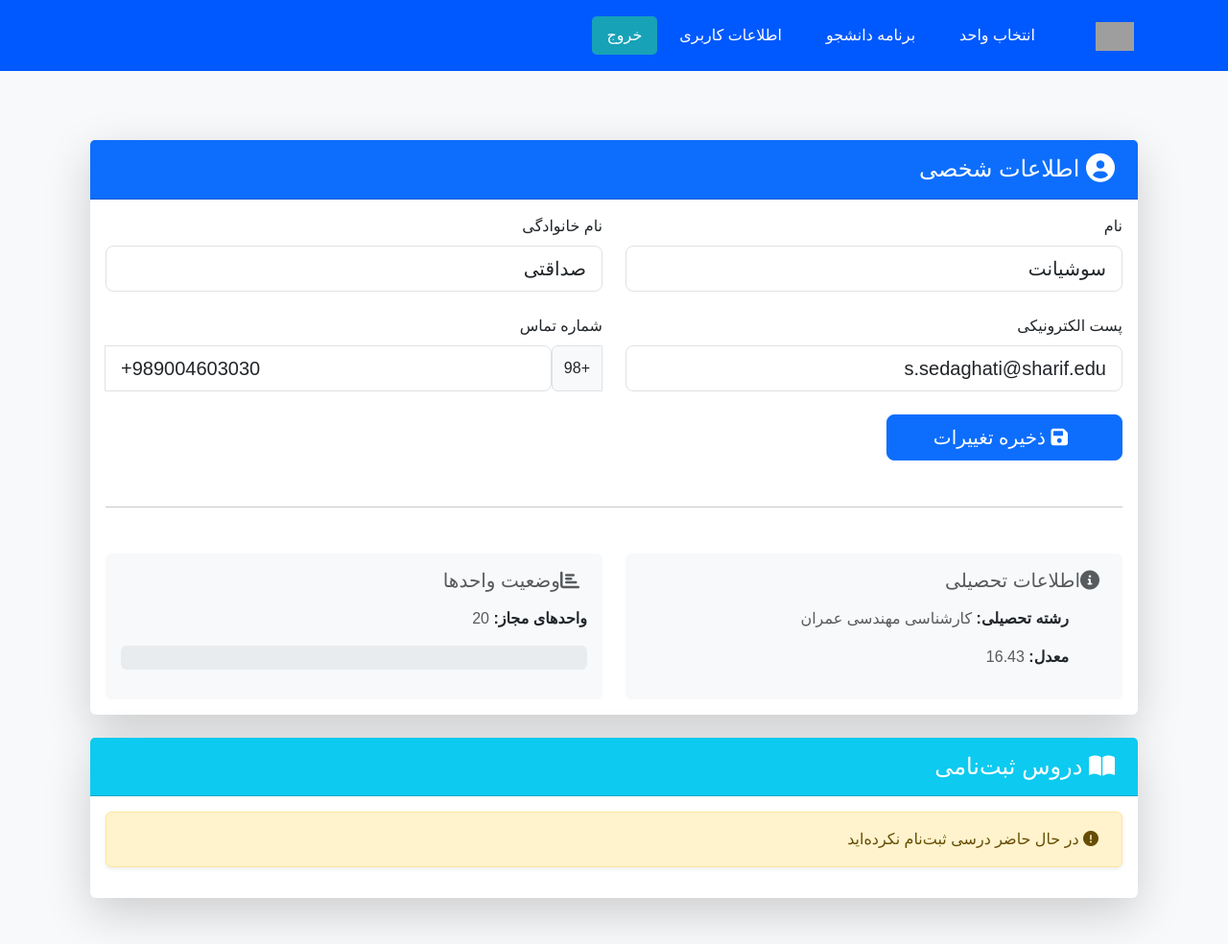
After one commit to aradataei/Course-Management-Software-Sharif-UT-IE-AP-Project, a Django app: page /student/profile/ in a window 1280 px wide. The commit adds this page. Shown: the whole page at 96% size. Run offline with Django 5.2, Linux system fonts and the light colour scheme; a user stored in the database is signed in; data comes from the database, SQL or seed files in the repository; both versions use the stored data as it was before the commit; grey boxes are pictures that could not be loaded.

Commit message:
profile management and removing added courses view and html created, everythong almost done needed a little debugging

```diff
--- a/appCourseWare/templates/accounts/register.html
+++ b/appCourseWare/templates/accounts/register.html
@@ -1,5 +1,5 @@
 <!DOCTYPE html>
-<html lang="fa" dir="rtl">
+<html lang="en" dir="rtl">
 <head>
     <meta charset="UTF-8">
     <meta name="viewport" content="width=device-width, initial-scale=1.0">
--- a/appCourseWare/templates/base.html
+++ b/appCourseWare/templates/base.html
@@ -8,7 +8,7 @@
     <link href="https://cdn.jsdelivr.net/npm/bootstrap@5.3.2/dist/css/bootstrap.min.css" rel="stylesheet" integrity="sha384-T3c6CoIi6uLrA9TneNEoa7RxnatzjcDSCmG1MXxSR1GAsXEV/Dwwykc2MPK8M2HN" crossorigin="anonymous">
     <!-- Font Awesome -->
     <link rel="stylesheet" href="https://cdnjs.cloudflare.com/ajax/libs/font-awesome/6.0.0/css/all.min.css" integrity="sha512-9usAa10IRO0HhonpyAIVpjrylPvoDwiPUiKdWk5t3PyolY1cOd4DSE0Ga+ri4AuTroPR5aQvXU9xC6qOPnzFeg==" crossorigin="anonymous" referrerpolicy="no-referrer" />
-
+    {% load static %}
     <style>
         /* Custom Styles */
         body {
@@ -83,18 +83,23 @@
     <!-- ناوبری -->
     <nav class="navbar navbar-expand-lg ">
         <div class="container">
-            <a class="navbar-brand" href="{% url 'home_view' %}">لوگو سایت</a>
+            <a class="navbar-brand" href="{% url 'home_view' %}">                     <img src="https://www.sharif.ir/documents/20124/0/logo-fa-IR.png/4d9b72bc-494b-ed5a-d3bb-e7dfd319aec8?t=1609608338755" alt="لوگوی دانشگاه" width="40" href="{% url 'home_view' %}">
+            </a>
             <button class="navbar-toggler" type="button" data-bs-toggle="collapse" data-bs-target="#navbarNav" aria-controls="navbarNav" aria-expanded="false" aria-label="Toggle navigation">
                 <span class="navbar-toggler-icon"></span>
             </button>
             <div class="collapse navbar-collapse" id="navbarNav">
                 <ul class="navbar-nav">
                     <li class="nav-item">
-                        <a class="nav-link" href="{% url 'home_view' %}">خانه</a>
+                        <a class="nav-link" href="{% url 'home_view' %}">انتخاب واحد</a>
                     </li>
                     <li class="nav-item">
                         <a class="nav-link" href="{% url 'student_schedule' %}">برنامه دانشجو</a>
                     </li>
+                    <li class="nav-item">
+                        <a class="nav-link" href="{% url 'student_profile' %}">اطلاعات کاربری</a>
+                    </li>
+
                     {% if user.is_authenticated %}
                         <li class="nav-item">
                             <form action="{% url 'logout' %}" method="post" class="logout-form">
@@ -119,9 +124,9 @@
     </main>
 
     <!-- فوتر -->
-    <footer>
+    {% comment %} <footer>
         <p>تمامی حقوق محفوظ است برای تیم طراحان محمدمهدی هاشمی و آراد عطائی</p>
-    </footer>
+    </footer> {% endcomment %}
 
     <!-- Bootstrap JS (Optional, if you need JS components) -->
     <script src="https://cdn.jsdelivr.net/npm/bootstrap@5.3.2/dist/js/bootstrap.bundle.min.js" integrity="sha384-C6RzsynM9kWDrMNeT87bh95OGNyZPhcTNXj1NW7RuBCsyN/o0jlpcV8Qyq46cDfL" crossorigin="anonymous"></script>
--- a/appCourseWare/templates/manager/base.html
+++ b/appCourseWare/templates/manager/base.html
@@ -22,8 +22,8 @@
     <header class="admin-header">
         <nav class="navbar navbar-expand-lg navbar-dark bg-primary">
             <div class="container-fluid">
-                <a class="navbar-brand" href="#">
-                    <img src="{% static 'img/logo.png' %}" alt="لوگوی دانشگاه" width="40" href="{% url 'home' %}">
+                <a class="navbar-brand" href="{% url 'home_view' %}">
+                    <img src="https://www.sharif.ir/documents/20124/0/logo-fa-IR.png/4d9b72bc-494b-ed5a-d3bb-e7dfd319aec8?t=1609608338755" alt="لوگوی دانشگاه" width="40" href="{% url 'home_view' %}">
                 </a>
 
                 <button class="navbar-toggler" type="button" data-bs-toggle="collapse" data-bs-target="#mainNav">
--- /dev/null
+++ b/appCourseWare/templates/student/profile.html
@@ -0,0 +1,187 @@
+{% extends 'base.html' %}
+{% load static %}
+{% load custom_filters %}
+
+{% block content %}
+<div class="container py-5">
+    <!-- Messages Section -->
+    {% if messages %}
+    <div class="row mb-4">
+        <div class="col-12">
+            {% for message in messages %}
+            <div class="alert alert-{{ message.tags }} alert-dismissible fade show shadow-sm">
+                {{ message }}
+                <button type="button" class="btn-close" data-bs-dismiss="alert"></button>
+            </div>
+            {% endfor %}
+        </div>
+    </div>
+    {% endif %}
+
+    <!-- Profile Section -->
+    <div class="card border-0 shadow-lg mb-4">
+        <div class="card-header bg-primary text-white py-3">
+            <h4 class="mb-0">
+                <i class="fas fa-user-circle fa-lg me-2"></i>
+                اطلاعات شخصی
+            </h4>
+        </div>
+        <div class="card-body">
+            <form method="post" class="row g-4">
+                {% csrf_token %}
+                <div class="col-md-6">
+                    <label class="form-label">نام</label>
+                    <input type="text" class="form-control form-control-lg" name="first_name"
+                           value="{{ student.first_name }}" required>
+                </div>
+                <div class="col-md-6">
+                    <label class="form-label">نام خانوادگی</label>
+                    <input type="text" class="form-control form-control-lg" name="last_name"
+                           value="{{ student.last_name }}" required>
+                </div>
+
+                <div class="col-md-6">
+                    <label class="form-label">پست الکترونیکی</label>
+                    <input type="email" class="form-control form-control-lg" name="email"
+                           value="{{ student.email }}" required>
+                </div>
+
+                <div class="col-md-6">
+                    <label class="form-label">شماره تماس</label>
+                    <div class="input-group">
+                        <span class="input-group-text">+98</span>
+                        <input type="tel" class="form-control form-control-lg" name="phone_number"
+                               value="{{ student.phone_number }}"
+                               >
+                    </div>
+                </div>
+
+
+                <div class="col-12 mt-4">
+                    <button type="submit" name="profile_update"
+                            class="btn btn-primary btn-lg px-5">
+                        <i class="fas fa-save me-2"></i>
+                        ذخیره تغییرات
+                    </button>
+                </div>
+            </form>
+
+            <hr class="my-5">
+
+            <!-- Read-only Info -->
+            <div class="row g-4">
+                <div class="col-md-6">
+                    <div class="card bg-light border-0 h-100">
+                        <div class="card-body">
+                            <h5 class="text-muted mb-3"><i class="fas fa-info-circle me-2"></i>اطلاعات تحصیلی</h5>
+                            <ul class="list-unstyled">
+                                <li class="mb-3">
+                                    <span class="fw-bold">رشته تحصیلی:</span>
+                                    <span class="text-muted">{{ student.major }}</span>
+                                </li>
+                                <li class="mb-3">
+                                    <span class="fw-bold">معدل:</span>
+                                    <span class="text-muted">{{ student.gpa }}</span>
+                                </li>
+                            </ul>
+                        </div>
+                    </div>
+                </div>
+                <div class="col-md-6">
+                    <div class="card bg-light border-0 h-100">
+                        <div class="card-body">
+                            <h5 class="text-muted mb-3"><i class="fas fa-chart-bar me-2"></i>وضعیت واحدها</h5>
+                            <div class="mb-3">
+                                <span class="fw-bold">واحدهای مجاز:</span>
+                                <span class="text-muted">{{ student.max_units }}</span>
+                            </div>
+                            <div class="progress" style="height: 25px;">
+                                <div class="progress-bar bg-success progress-bar-striped"
+                                    role="progressbar"
+                                    style="width: {{ student.current_units|percentage:student.max_units }}%"
+                                    aria-valuenow="{{ student.current_units }}"
+                                    aria-valuemin="0"
+                                    aria-valuemax="{{ student.max_units }}">
+                                    {{ student.current_units }} واحد
+                                </div>
+                            </div>
+                        </div>
+                    </div>
+                </div>
+            </div>
+        </div>
+    </div>
+
+    <!-- Enrolled Courses Section -->
+    <div class="card border-0 shadow-lg">
+        <div class="card-header bg-info text-white py-3">
+            <h4 class="mb-0">
+                <i class="fas fa-book-open me-2"></i>
+                دروس ثبت‌نامی
+            </h4>
+        </div>
+        <div class="card-body">
+            {% if courses %}
+            <div class="row row-cols-1 row-cols-md-2 row-cols-lg-3 g-4">
+                {% for course in courses %}
+                <div class="col">
+                    <div class="card h-100 border-0 shadow-sm hover-effect">
+                        <div class="card-body">
+                            <h5 class="card-title text-primary">
+                                {{ course.name }}
+                                <small class="text-muted d-block">{{ course.code }}</small>
+                            </h5>
+                            <div class="card-text">
+                                <div class="d-flex align-items-center mb-2">
+                                    <i class="fas fa-user-tie me-2"></i>
+                                    {{ course.professor }}
+                                </div>
+                                <div class="d-flex align-items-center mb-2">
+                                    <i class="fas fa-users me-2"></i>
+                                    ظرفیت باقیمانده: {{ course.remaining_capacity }}
+                                </div>
+                                <div class="d-flex align-items-center">
+                                    <i class="fas fa-cube me-2"></i>
+                                    واحد: {{ course.units }}
+                                </div>
+                            </div>
+                        </div>
+                        <div class="card-footer bg-transparent border-0">
+                            <form method="post" class="d-grid">
+                                {% csrf_token %}
+                                <input type="hidden" name="course_id" value="{{ course.id }}">
+                                <button type="submit" name="course_withdraw"
+                                        class="btn btn-danger btn-sm"
+                                        onclick="return confirm('آیا از حذف این درس اطمینان دارید؟')">
+                                    <i class="fas fa-trash-alt me-2"></i>
+                                    حذف درس
+                                </button>
+                            </form>
+                        </div>
+                    </div>
+                </div>
+                {% endfor %}
+            </div>
+            {% else %}
+            <div class="alert alert-warning shadow-sm">
+                <i class="fas fa-exclamation-circle me-2"></i>
+                در حال حاضر درسی ثبت‌نام نکرده‌اید
+            </div>
+            {% endif %}
+        </div>
+    </div>
+</div>
+
+<style>
+    .hover-effect {
+        transition: transform 0.3s ease, box-shadow 0.3s ease;
+    }
+    .hover-effect:hover {
+        transform: translateY(-5px);
+        box-shadow: 0 10px 20px rgba(0,0,0,0.1);
+    }
+    .progress-bar {
+        transition: width 1s ease-in-out;
+    }
+</style>
+{% endblock %}
--- /dev/null
+++ b/appCourseWare/templatetags/custom_filters.py
@@ -0,0 +1,15 @@
+from django import template
+
+register = template.Library()
+
+@register.filter
+def percentage(value, arg):
+    try:
+        return f"{(float(value) / float(arg)) * 100:.1f}"
+    except (ValueError, ZeroDivisionError):
+        return "0"
+
+
+@register.filter(name='split')
+def split(value, arg=','):
+    return value.split(arg)
--- a/appCourseWare/urls.py
+++ b/appCourseWare/urls.py
@@ -3,7 +3,7 @@ from . import views, adminViews, studentViews  # Import studentViews
 
 urlpatterns = [
     # USER
-    path('login/', views.CustomLoginView.as_view(), name='login'),
+    path('', views.CustomLoginView.as_view(), name='login'),
     path('register/', views.register, name='register'),
     path('logout/', views.CustomLogoutView.as_view(), name='logout'),
     path('create-student-profile/', views.create_student_profile, name='create_student_profile'),
@@ -50,7 +50,6 @@ urlpatterns = [
     path('manager/majors/edit/<int:pk>/', adminViews.major_edit_view, name='major_edit_view'),
 
     path('home', studentViews.home_view, name='home_view'),
-
-    # Student Schedule View (NEW)
     path('student/schedule/', studentViews.student_view, name='student_schedule'),
+    path('student/profile/', studentViews.student_profile, name='student_profile'),
 ]
```
Also changed, not shown: appCourseWare/models.py (+27 -23 lines), appCourseWare/studentViews.py (+124 -10 lines), appCourseWare/templates/student/home.html (+5 -3 lines), appCourseWare/views.py (+5 -4 lines), appCourseWare/migrations/0008_remove_studentcourse_enrollment_date_and_more.py (added), appCourseWare/static/img/logo.png (deleted), appCourseWare/templatetags/schedule_tags.py (line endings or trailing spaces), db.sqlite3.
